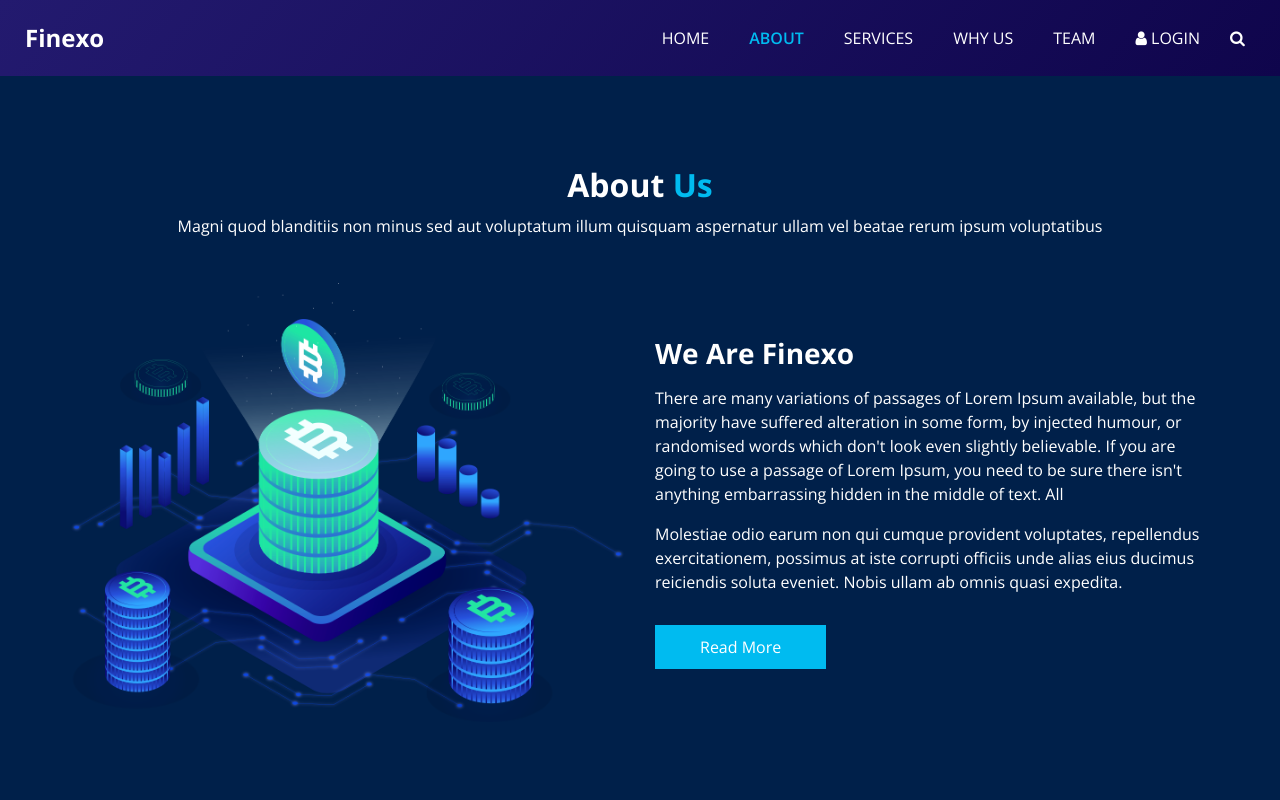
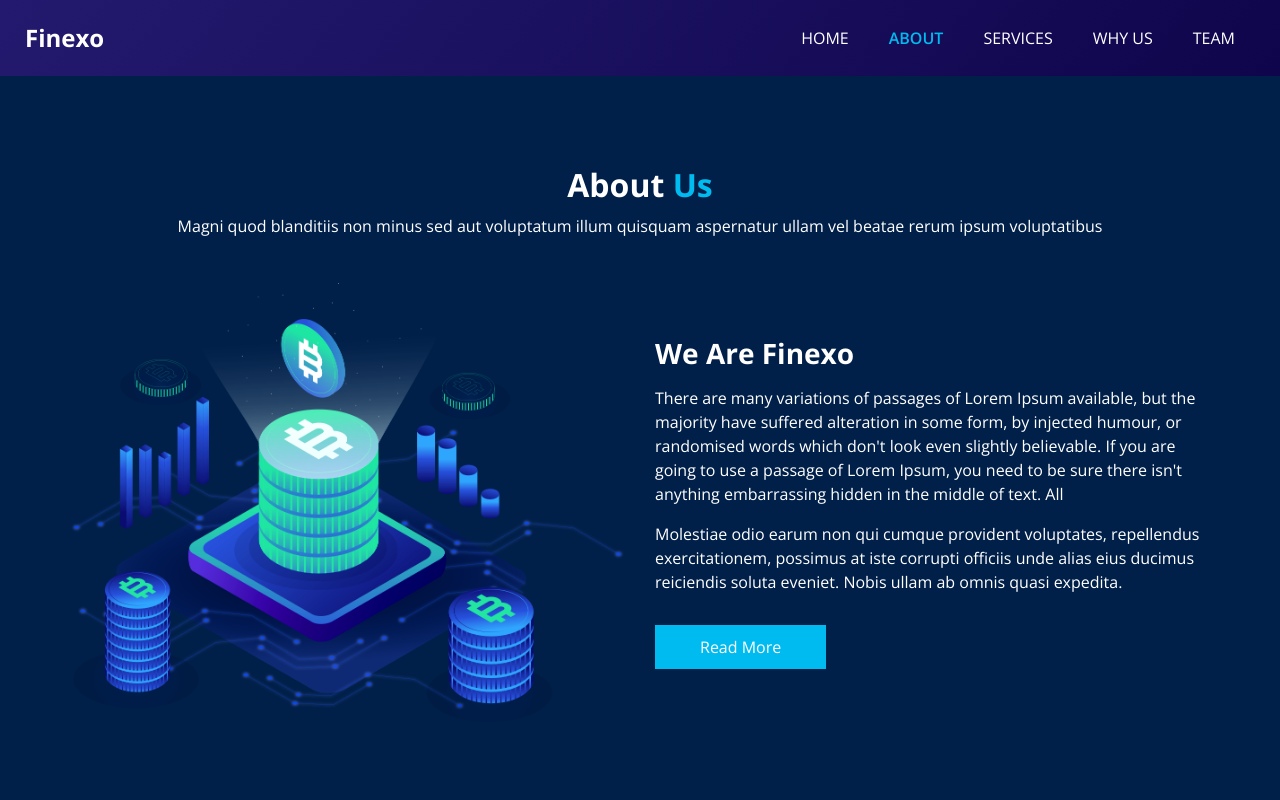
Before and after one commit to Dev-debug-code/finexo-html, a plain HTML site: page about.html in a window 1280 px wide. Shown: the top 800 px of the page. Drawn offline with nearby package versions, Linux system fonts and the light colour scheme; some packages are replaced by stand-ins of ours.

Commit message:
Update about.html

```diff
--- a/about.html
+++ b/about.html
@@ -75,14 +75,6 @@
               <li class="nav-item">
                 <a class="nav-link" href="team.html">Team</a>
               </li>
-              <li class="nav-item">
-                <a class="nav-link" href="#"> <i class="fa fa-user" aria-hidden="true"></i> Login</a>
-              </li>
-              <form class="form-inline">
-                <button class="btn  my-2 my-sm-0 nav_search-btn" type="submit">
-                  <i class="fa fa-search" aria-hidden="true"></i>
-                </button>
-              </form>
             </ul>
           </div>
         </nav>
```
